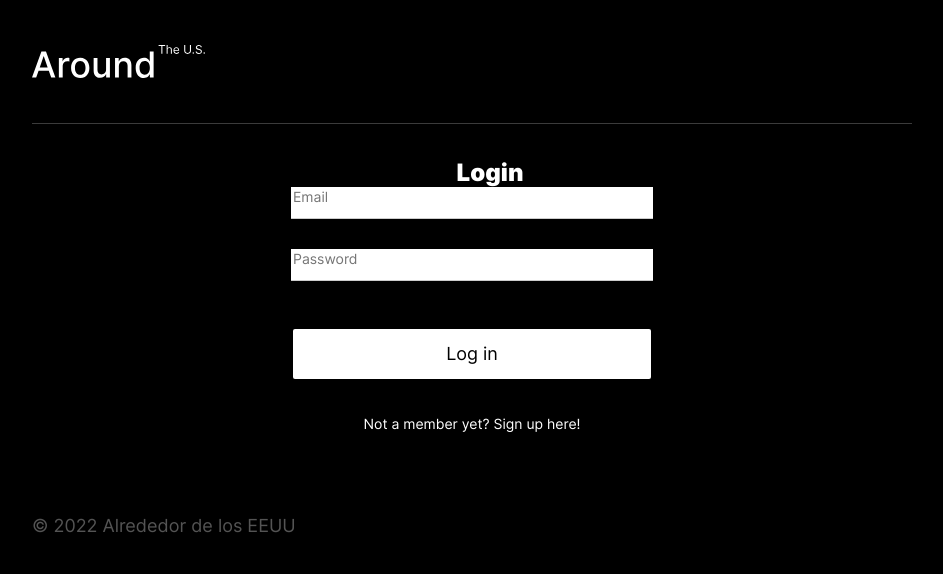
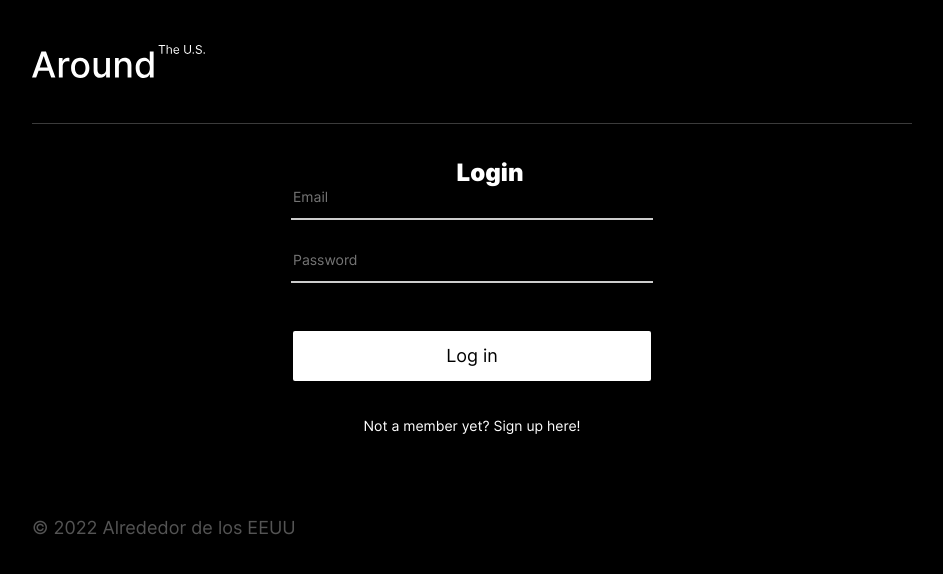
Before and after one commit to aegisnull/react-around-auth_es, a React (Create React App) app: page /signin in a window 1280 px wide. Shown: the top 574 px of the page, without its empty margins (168-1111 px from the left). Built offline with nearby package versions, Linux system fonts and the light colour scheme; no server answers.

Commit message:
style: remove background color and adding border-bottom

```diff
--- a/src/blocks/login/__input/login__input.css
+++ b/src/blocks/login/__input/login__input.css
@@ -0,0 +1,4 @@
+.login__input {
+  background-color: transparent;
+  border-bottom: 2px solid #ccc;
+}
```
